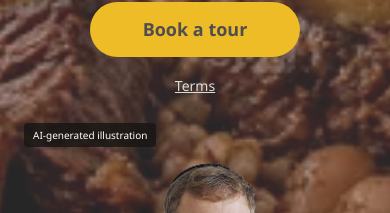
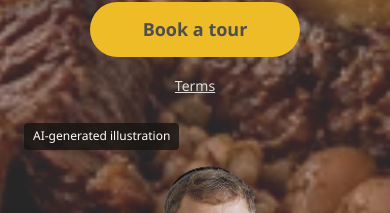
Before and after one commit to mirirosen/chilik-rosenberg, a React (Vite) app: page / in a window 390 px wide. Shown: the part 463-676 px from the top of the page. Built offline with nearby package versions, Linux system fonts and the light colour scheme; no server answers; the database is empty.

Commit message:
fix(a11y): AI-image disclosure at 12px instead of 10-11px (N6)
The honest "AI-generated illustration" label stays, but it was 11px on
desktop and 10px on phones. Both are now 12px, the site's minimum text size.

Co-Authored-By: Claude Opus 5.5 <noreply@anthropic.com>

```diff
--- a/src/index.css
+++ b/src/index.css
@@ -485,7 +485,7 @@ html[dir="ltr"] .target-site .target-hero__copy { direction:ltr; text-align:left
 
 /* Locally hosted illustrative food photography; genuine supplied lecturer portrait. */
 .target-hero__food { object-position:30% center; }
-.target-hero__image-note { position:absolute;left:12px;bottom:12px;z-index:4;max-width:17%;padding:5px 9px;border-radius:4px;background:rgb(24 21 19 / .82);color:#fff;font-size:11px;line-height:1.4; }
+.target-hero__image-note { position:absolute;left:12px;bottom:12px;z-index:4;max-width:17%;padding:5px 9px;border-radius:4px;background:rgb(24 21 19 / .82);color:#fff;font-size:12px;line-height:1.4; }
 .target-image-disclosure { max-width:720px;margin:0 auto 26px;color:#635f5e;font-size:14px;line-height:1.6; }
 .target-tour-pick { display:block; }
 .target-tour-pick img { position:absolute;inset:0; }
@@ -495,7 +495,7 @@ html[dir="ltr"] .target-site .target-hero__copy { direction:ltr; text-align:left
 .target-tour-pick--portrait span { padding-inline-start:35%; }
 .target-menu__rail img,.target-menu__rail article:nth-child(even) img { display:block;object-position:center;aspect-ratio:3/2;height:auto; }
 @media(max-width:767px) {
- .target-hero__image-note { max-width:42%;font-size:10px; }
+ .target-hero__image-note { max-width:42%;font-size:12px; }
  .target-menu__rail img { height:auto;aspect-ratio:1.25;object-fit:cover; }
 }
 @media(prefers-reduced-motion:reduce) { .target-tour-pick:hover img { transform:none; } }
```
